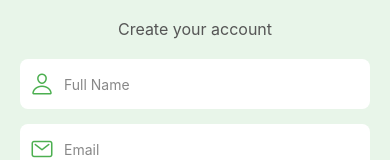
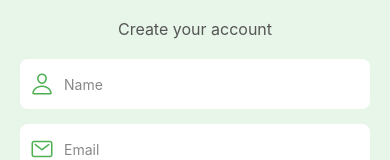
Before and after one commit to GavriloaiaMircea/DailyBites, a React Native app in the folder FrontEnd/: screen /Register in a window 390 px wide. Shown: the part 263-423 px from the top of the page. Built offline with nearby package versions, Linux system fonts and the light colour scheme.

Commit message:
Refactor RegisterScreen and LoginScreen

```diff
--- a/FrontEnd/components/Header.js
+++ b/FrontEnd/components/Header.js
@@ -1,54 +1,25 @@
 import React from "react";
-import { View, Text, TouchableOpacity, StyleSheet, Alert } from "react-native";
-import AsyncStorage from "@react-native-async-storage/async-storage";
+import { View, Text, StyleSheet } from "react-native";
 import { Ionicons } from "@expo/vector-icons";
 
-export default function Header({ userName, onLogout }) {
-  const handleLogout = () => {
-    Alert.alert("Logout", "Are you sure you want to log out?", [
-      {
-        text: "Cancel",
-        style: "cancel",
-      },
-      {
-        text: "Logout",
-        onPress: () => {
-          AsyncStorage.removeItem("token")
-            .then(() => onLogout())
-            .catch((error) => {
-              console.error("Error during logout:", error);
-            });
-        },
-      },
-    ]);
-  };
-
+export default function Header({ title }) {
   return (
     <View style={styles.header}>
-      <Text style={styles.welcomeText}>Welcome, {userName}!</Text>
-      <TouchableOpacity style={styles.logoutButton} onPress={handleLogout}>
-        <Ionicons name="log-out-outline" size={24} color="#FFFFFF" />
-      </TouchableOpacity>
+      <Ionicons name="leaf" size={40} color="#4CAF50" />
+      <Text style={styles.title}>{title}</Text>
     </View>
   );
 }
 
 const styles = StyleSheet.create({
   header: {
-    flexDirection: "row",
-    justifyContent: "space-between",
     alignItems: "center",
-    paddingHorizontal: 20,
-    paddingTop: 20,
-    paddingBottom: 10,
-    backgroundColor: "#4CAF50",
+    marginBottom: 20,
   },
-  welcomeText: {
-    fontSize: 24,
+  title: {
+    fontSize: 28,
     fontWeight: "bold",
-    color: "#FFFFFF",
-  },
-  logoutButton: {
-    padding: 10,
+    color: "#2E7D32",
+    marginTop: 10,
   },
 });
--- /dev/null
+++ b/FrontEnd/components/HeaderHomeScreen.js
@@ -0,0 +1,54 @@
+import React from "react";
+import { View, Text, TouchableOpacity, StyleSheet, Alert } from "react-native";
+import AsyncStorage from "@react-native-async-storage/async-storage";
+import { Ionicons } from "@expo/vector-icons";
+
+export default function HeaderHomeScreen({ userName, onLogout }) {
+  const handleLogout = () => {
+    Alert.alert("Logout", "Are you sure you want to log out?", [
+      {
+        text: "Cancel",
+        style: "cancel",
+      },
+      {
+        text: "Logout",
+        onPress: () => {
+          AsyncStorage.removeItem("token")
+            .then(() => onLogout())
+            .catch((error) => {
+              console.error("Error during logout:", error);
+            });
+        },
+      },
+    ]);
+  };
+
+  return (
+    <View style={styles.header}>
+      <Text style={styles.welcomeText}>Welcome, {userName}!</Text>
+      <TouchableOpacity style={styles.logoutButton} onPress={handleLogout}>
+        <Ionicons name="log-out-outline" size={24} color="#FFFFFF" />
+      </TouchableOpacity>
+    </View>
+  );
+}
+
+const styles = StyleSheet.create({
+  header: {
+    flexDirection: "row",
+    justifyContent: "space-between",
+    alignItems: "center",
+    paddingHorizontal: 20,
+    paddingTop: 20,
+    paddingBottom: 10,
+    backgroundColor: "#4CAF50",
+  },
+  welcomeText: {
+    fontSize: 24,
+    fontWeight: "bold",
+    color: "#FFFFFF",
+  },
+  logoutButton: {
+    padding: 10,
+  },
+});
--- /dev/null
+++ b/FrontEnd/components/InputField.js
@@ -0,0 +1,61 @@
+import React from "react";
+import { View, TextInput, StyleSheet } from "react-native";
+import { Ionicons } from "@expo/vector-icons";
+import PropTypes from "prop-types";
+
+export default function InputField({
+  iconName,
+  placeholder,
+  value,
+  onChangeText,
+  secureTextEntry,
+  keyboardType,
+}) {
+  return (
+    <View style={styles.inputContainer}>
+      <Ionicons
+        name={iconName}
+        size={24}
+        color="#4CAF50"
+        style={styles.inputIcon}
+      />
+      <TextInput
+        style={styles.input}
+        placeholder={placeholder}
+        placeholderTextColor="#888"
+        secureTextEntry={secureTextEntry}
+        keyboardType={keyboardType}
+        value={value}
+        onChangeText={onChangeText}
+      />
+    </View>
+  );
+}
+
+InputField.propTypes = {
+  iconName: PropTypes.string.isRequired,
+  placeholder: PropTypes.string.isRequired,
+  value: PropTypes.string.isRequired,
+  onChangeText: PropTypes.func.isRequired,
+  secureTextEntry: PropTypes.bool,
+  keyboardType: PropTypes.string,
+};
+
+const styles = StyleSheet.create({
+  inputContainer: {
+    flexDirection: "row",
+    alignItems: "center",
+    backgroundColor: "#FFFFFF",
+    borderRadius: 8,
+    marginBottom: 15,
+    paddingHorizontal: 10,
+  },
+  inputIcon: {
+    marginRight: 10,
+  },
+  input: {
+    flex: 1,
+    height: 50,
+    color: "#333",
+  },
+});
--- a/FrontEnd/screens/HomeScreen.js
+++ b/FrontEnd/screens/HomeScreen.js
@@ -11,7 +11,7 @@ import useUserStore from "../stores/useUserStore";
 import { useSearch } from "../hooks/useSearch";
 import SearchBar from "../components/SearchBar";
 import ResultsList from "../components/ResultsList";
-import Header from "../components/Header";
+import HeaderHomeScreen from "../components/HeaderHomeScreen";
 
 export default function HomeScreen({ navigation }) {
   const [searchQuery, setSearchQuery] = useState("");
@@ -30,7 +30,7 @@ export default function HomeScreen({ navigation }) {
 
   return (
     <SafeAreaView style={styles.container}>
-      <Header userName={userName} onLogout={handleLogout} />
+      <HeaderHomeScreen userName={userName} onLogout={handleLogout} />
       <View style={styles.content}>
         <SearchBar
           searchQuery={searchQuery}
--- a/FrontEnd/screens/LoginScreen.js
+++ b/FrontEnd/screens/LoginScreen.js
@@ -2,7 +2,6 @@ import React, { useState } from "react";
 import {
   View,
   Text,
-  TextInput,
   TouchableOpacity,
   StyleSheet,
   ScrollView,
@@ -10,8 +9,8 @@ import {
   Platform,
   Alert,
 } from "react-native";
-import { Ionicons } from "@expo/vector-icons";
-import PropTypes from "prop-types";
+import Header from "../components/Header";
+import InputField from "../components/InputField";
 import { validateLogin } from "../utils/Validation";
 import { useAuth } from "../hooks/useAuth";
 import useUserStore from "../stores/useUserStore";
@@ -26,8 +25,7 @@ export default function LoginScreen({ navigation }) {
     const errors = validateLogin({ email, password });
 
     if (Object.keys(errors).length > 0) {
-      const firstError = Object.values(errors)[0];
-      Alert.alert("Validation Error", firstError);
+      Alert.alert("Validation Error", Object.values(errors)[0]);
       return;
     }
 
@@ -46,8 +44,8 @@ export default function LoginScreen({ navigation }) {
           Alert.alert("Error", result.error);
         }
       })
-      .catch((err) => {
-        Alert.alert("Error", "Something went wrong!" + err);
+      .catch(() => {
+        Alert.alert("Error", "Something went wrong!");
       });
   };
 
@@ -57,45 +55,23 @@ export default function LoginScreen({ navigation }) {
       style={styles.container}
     >
       <ScrollView contentContainerStyle={styles.scrollView}>
-        <View style={styles.header}>
-          <Ionicons name="leaf" size={40} color="#4CAF50" />
-          <Text style={styles.title}>DailyBites</Text>
-        </View>
+        <Header title="DailyBites" />
         <Text style={styles.subtitle}>Log in to your account</Text>
         <View style={styles.form}>
-          <View style={styles.inputContainer}>
-            <Ionicons
-              name="mail-outline"
-              size={24}
-              color="#4CAF50"
-              style={styles.inputIcon}
-            />
-            <TextInput
-              style={styles.input}
+          <InputField
+            iconName="mail-outline"
             placeholder="Email"
-              placeholderTextColor="#888"
-              keyboardType="email-address"
-              autoCapitalize="none"
             value={email}
             onChangeText={setEmail}
+            keyboardType="email-address"
           />
-          </View>
-          <View style={styles.inputContainer}>
-            <Ionicons
-              name="lock-closed-outline"
-              size={24}
-              color="#4CAF50"
-              style={styles.inputIcon}
-            />
-            <TextInput
-              style={styles.input}
+          <InputField
+            iconName="lock-closed-outline"
             placeholder="Password"
-              placeholderTextColor="#888"
-              secureTextEntry
             value={password}
             onChangeText={setPassword}
+            secureTextEntry
           />
-          </View>
           <TouchableOpacity style={styles.button} onPress={handleLogin}>
             <Text style={styles.buttonText}>Log In</Text>
           </TouchableOpacity>
@@ -110,10 +86,6 @@ export default function LoginScreen({ navigation }) {
   );
 }
 
-LoginScreen.propTypes = {
-  navigation: PropTypes.object.isRequired,
-};
-
 const styles = StyleSheet.create({
   container: {
     flex: 1,
@@ -124,16 +96,6 @@ const styles = StyleSheet.create({
     justifyContent: "center",
     padding: 20,
   },
-  header: {
-    alignItems: "center",
-    marginBottom: 20,
-  },
-  title: {
-    fontSize: 28,
-    fontWeight: "bold",
-    color: "#2E7D32",
-    marginTop: 10,
-  },
   subtitle: {
     fontSize: 16,
     color: "#555",
@@ -142,22 +104,6 @@ const styles = StyleSheet.create({
   },
   form: {
     width: "100%",
-  },
-  inputContainer: {
-    flexDirection: "row",
-    alignItems: "center",
-    backgroundColor: "#FFFFFF",
-    borderRadius: 8,
-    marginBottom: 15,
-    paddingHorizontal: 10,
-  },
-  inputIcon: {
-    marginRight: 10,
-  },
-  input: {
-    flex: 1,
-    height: 50,
-    color: "#333",
   },
   button: {
     backgroundColor: "#4CAF50",
--- a/FrontEnd/screens/RegisterScreen.js
+++ b/FrontEnd/screens/RegisterScreen.js
@@ -2,7 +2,6 @@ import React, { useState } from "react";
 import {
   View,
   Text,
-  TextInput,
   TouchableOpacity,
   StyleSheet,
   ScrollView,
@@ -10,8 +9,8 @@ import {
   Platform,
   Alert,
 } from "react-native";
-import { Ionicons } from "@expo/vector-icons";
-import PropTypes from "prop-types";
+import Header from "../components/Header";
+import InputField from "../components/InputField";
 import { validateRegister } from "../utils/Validation";
 import { useAuth } from "../hooks/useAuth";
 import useUserStore from "../stores/useUserStore";
@@ -28,8 +27,7 @@ export default function RegisterScreen({ navigation }) {
     const errors = validateRegister({ name, email, password, confirmPassword });
 
     if (Object.keys(errors).length > 0) {
-      const firstError = Object.values(errors)[0];
-      Alert.alert("Validation Error", firstError);
+      Alert.alert("Validation Error", Object.values(errors)[0]);
       return;
     }
 
@@ -39,9 +37,7 @@ export default function RegisterScreen({ navigation }) {
           fetchCurrentUser().then((userResult) => {
             if (userResult.success) {
               setCurrentUser(userResult.user);
-              Alert.alert("Success", "Account created successfully!", [
-                { text: "OK", onPress: () => navigation.navigate("Home") },
-              ]);
+              navigation.navigate("Home");
             } else {
               Alert.alert("Error", userResult.error);
             }
@@ -61,76 +57,36 @@ export default function RegisterScreen({ navigation }) {
       style={styles.container}
     >
       <ScrollView contentContainerStyle={styles.scrollView}>
-        <View style={styles.header}>
-          <Ionicons name="leaf" size={40} color="#4CAF50" />
-          <Text style={styles.title}>DailyBites</Text>
-        </View>
+        <Header title="DailyBites" />
         <Text style={styles.subtitle}>Create your account</Text>
         <View style={styles.form}>
-          <View style={styles.inputContainer}>
-            <Ionicons
-              name="person-outline"
-              size={24}
-              color="#4CAF50"
-              style={styles.inputIcon}
-            />
-            <TextInput
-              style={styles.input}
-              placeholder="Full Name"
-              placeholderTextColor="#888"
+          <InputField
+            iconName="person-outline"
+            placeholder="Name"
             value={name}
             onChangeText={setName}
           />
-          </View>
-          <View style={styles.inputContainer}>
-            <Ionicons
-              name="mail-outline"
-              size={24}
-              color="#4CAF50"
-              style={styles.inputIcon}
-            />
-            <TextInput
-              style={styles.input}
+          <InputField
+            iconName="mail-outline"
             placeholder="Email"
-              placeholderTextColor="#888"
-              keyboardType="email-address"
-              autoCapitalize="none"
             value={email}
             onChangeText={setEmail}
+            keyboardType="email-address"
           />
-          </View>
-          <View style={styles.inputContainer}>
-            <Ionicons
-              name="lock-closed-outline"
-              size={24}
-              color="#4CAF50"
-              style={styles.inputIcon}
-            />
-            <TextInput
-              style={styles.input}
+          <InputField
+            iconName="lock-closed-outline"
             placeholder="Password"
-              placeholderTextColor="#888"
-              secureTextEntry
             value={password}
             onChangeText={setPassword}
+            secureTextEntry
           />
-          </View>
-          <View style={styles.inputContainer}>
-            <Ionicons
-              name="lock-closed-outline"
-              size={24}
-              color="#4CAF50"
-              style={styles.inputIcon}
-            />
-            <TextInput
-              style={styles.input}
+          <InputField
+            iconName="lock-closed-outline"
             placeholder="Confirm Password"
-              placeholderTextColor="#888"
-              secureTextEntry
             value={confirmPassword}
             onChangeText={setConfirmPassword}
+            secureTextEntry
           />
-          </View>
           <TouchableOpacity style={styles.button} onPress={handleRegister}>
             <Text style={styles.buttonText}>Register</Text>
           </TouchableOpacity>
@@ -145,10 +101,6 @@ export default function RegisterScreen({ navigation }) {
   );
 }
 
-RegisterScreen.propTypes = {
-  navigation: PropTypes.object.isRequired,
-};
-
 const styles = StyleSheet.create({
   container: {
     flex: 1,
@@ -159,16 +111,6 @@ const styles = StyleSheet.create({
     justifyContent: "center",
     padding: 20,
   },
-  header: {
-    alignItems: "center",
-    marginBottom: 20,
-  },
-  title: {
-    fontSize: 28,
-    fontWeight: "bold",
-    color: "#2E7D32",
-    marginTop: 10,
-  },
   subtitle: {
     fontSize: 16,
     color: "#555",
@@ -177,22 +119,6 @@ const styles = StyleSheet.create({
   },
   form: {
     width: "100%",
-  },
-  inputContainer: {
-    flexDirection: "row",
-    alignItems: "center",
-    backgroundColor: "#FFFFFF",
-    borderRadius: 8,
-    marginBottom: 15,
-    paddingHorizontal: 10,
-  },
-  inputIcon: {
-    marginRight: 10,
-  },
-  input: {
-    flex: 1,
-    height: 50,
-    color: "#333",
   },
   button: {
     backgroundColor: "#4CAF50",
```
Also changed, not shown: FrontEnd/App.js (+2 -5 lines). Lines whose indentation alone changed are shown as unchanged.
